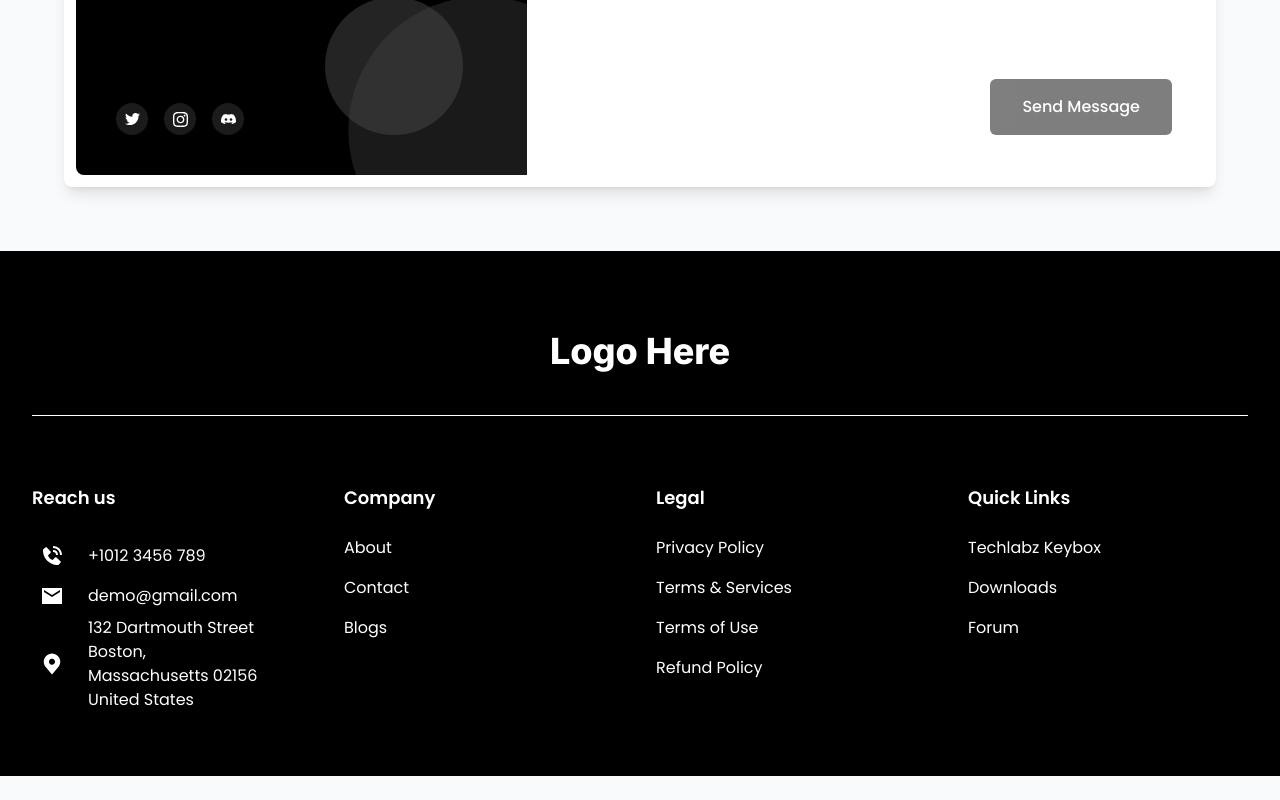
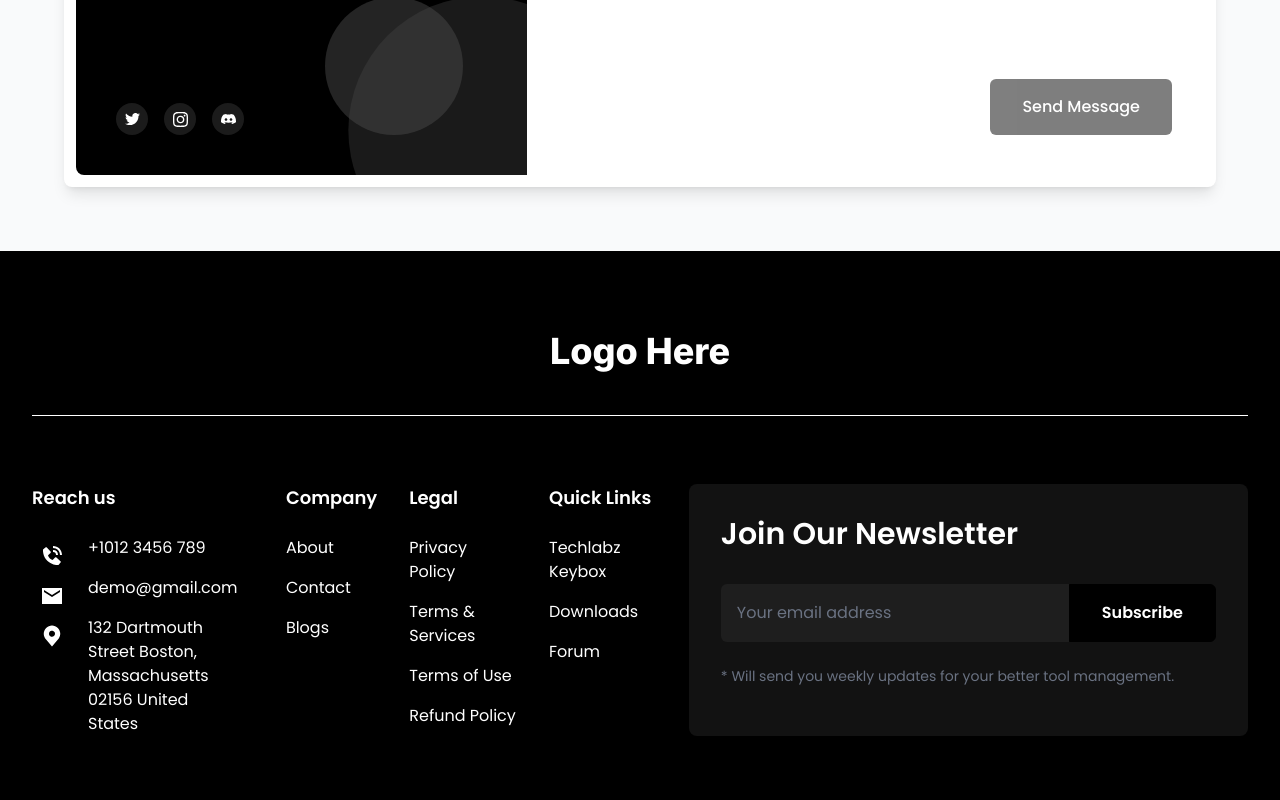
Before and after one commit to ntorbinskiy/mbunity-react-js-technical-assessment, a Next.js app: page /contact in a window 1280 px wide. Shown: the part 822-1622 px from the top of the page. Before the commit the page ends 1598 px from the top, so only its background shows below. Built offline with nearby package versions, Linux system fonts and the light colour scheme.

Commit message:
Add newsletter subscription and improve footer layout

```diff
--- a/src/components/contact-page/contact-info/ContactMethod.tsx
+++ b/src/components/contact-page/contact-info/ContactMethod.tsx
@@ -6,12 +6,14 @@ interface ContactMethodProps {
     icon: string;
     details: string | React.ReactNode;
     type?: "phone" | "email" | "address";
+    className?: string;
 }
 
 export const ContactMethod: React.FC<ContactMethodProps> = ({
     icon,
     details,
     type,
+    className,
 }) => {
     const iconAlt = type || "contact";
 
@@ -40,7 +42,9 @@ export const ContactMethod: React.FC<ContactMethodProps> = ({
     };
 
     return (
-        <div className="flex items-center md:flex-row flex-col not-md:justify-center">
+        <div
+            className={`flex items-center md:flex-row flex-col not-md:justify-center ${className}`}
+        >
             <div className="w-10 h-10 flex-shrink-0 md:mr-4  flex items-center justify-center ">
                 <Image src={icon} alt={iconAlt} width={24} height={24} />
             </div>
--- a/src/components/contact-page/contact-info/ContactMethodsList.tsx
+++ b/src/components/contact-page/contact-info/ContactMethodsList.tsx
@@ -9,7 +9,13 @@ interface ContactMethodRecord {
     };
 }
 
-export const ContactMethodsList: React.FC = () => {
+interface ContactMethodsListProps {
+    className?: string;
+}
+
+export const ContactMethodsList: React.FC<ContactMethodsListProps> = ({
+    className,
+}) => {
     const contactMethods: ContactMethodRecord = {
         phone: {
             type: "phone",
@@ -42,6 +48,7 @@ export const ContactMethodsList: React.FC = () => {
                         icon={icon}
                         type={type}
                         details={details}
+                        className={className}
                     />
                 ),
             )}
--- a/src/components/footer/Footer.tsx
+++ b/src/components/footer/Footer.tsx
@@ -2,7 +2,7 @@ import React from "react";
 import { ContactMethodsList } from "../contact-page/contact-info/ContactMethodsList";
 import { FooterLink } from "./FooterLink";
 import { FooterColumn } from "./FooterColumn";
-
+import { NewsletterSubscription } from "./NewsletterSubscription";
 export const Footer: React.FC = () => {
     return (
         <footer className="bg-black text-white pt-20 pb-16">
@@ -14,12 +14,12 @@ export const Footer: React.FC = () => {
                     <hr className="border-white my-11" />
                 </div>
 
-                <div className="grid grid-cols-1 md:grid-cols-2 lg:grid-cols-4 gap-8 pt-6">
+                <div className="grid  grid-cols-2 lg:grid-cols-[1fr_1fr_1fr_1fr_1fr] gap-8 pt-6">
                     <FooterColumn title="Reach us">
-                        <ContactMethodsList />
+                        <ContactMethodsList className="items-start!" />
                     </FooterColumn>
 
-                    <FooterColumn title="Company">
+                    <FooterColumn title="Company" className="justify-self-end">
                         <ul className="space-y-4">
                             <li>
                                 <FooterLink href="#">About</FooterLink>
@@ -52,7 +52,10 @@ export const Footer: React.FC = () => {
                         </ul>
                     </FooterColumn>
 
-                    <FooterColumn title="Quick Links">
+                    <FooterColumn
+                        title="Quick Links"
+                        className="justify-self-end"
+                    >
                         <ul className="space-y-4">
                             <li>
                                 <FooterLink href="#">
@@ -67,6 +70,7 @@ export const Footer: React.FC = () => {
                             </li>
                         </ul>
                     </FooterColumn>
+                    <NewsletterSubscription />
                 </div>
             </div>
         </footer>
--- a/src/components/footer/FooterColumn.tsx
+++ b/src/components/footer/FooterColumn.tsx
@@ -3,14 +3,16 @@ import React from "react";
 interface FooterColumnProps {
     title: string;
     children: React.ReactNode;
+    className?: string;
 }
 
 export const FooterColumn: React.FC<FooterColumnProps> = ({
     title,
     children,
+    className,
 }) => {
     return (
-        <div>
+        <div className={className}>
             <h3 className="text-lg font-semibold mb-6">{title}</h3>
             {children}
         </div>
--- /dev/null
+++ b/src/components/footer/NewsletterSubscription.tsx
@@ -0,0 +1,63 @@
+"use client";
+
+import React, { useState } from "react";
+
+interface NewsletterSubscriptionProps {
+    className?: string;
+}
+
+export const NewsletterSubscription: React.FC<NewsletterSubscriptionProps> = ({
+    className = "",
+}) => {
+    const [email, setEmail] = useState<string>("");
+    const [isSubmitted, setIsSubmitted] = useState<boolean>(false);
+
+    const handleSubmit = (e: React.FormEvent<HTMLFormElement>): void => {
+        e.preventDefault();
+        if (email) {
+            setIsSubmitted(true);
+            setEmail("");
+        }
+    };
+
+    return (
+        <div
+            className={`bg-[#121212] text-white p-8 rounded-lg ${className} -col-end-1 not-lg:col-start-1`}
+        >
+            <h3 className="text-3xl font-bold mb-8">Join Our Newsletter</h3>
+
+            <form onSubmit={handleSubmit} className="mb-6">
+                <div className="flex flex-col sm:flex-row">
+                    <input
+                        type="email"
+                        value={email}
+                        onChange={(e) => setEmail(e.target.value)}
+                        placeholder="Your email address"
+                        className="flex-grow py-4 px-4 bg-[#1E1E1E] text-gray-300 placeholder-gray-500 rounded-t-md sm:rounded-tr-none sm:rounded-l-md focus:outline-none"
+                        required
+                    />
+                    <button
+                        type="submit"
+                        className={`py-4 px-8 font-semibold border border-black rounded-b-md sm:rounded-bl-none sm:rounded-r-md transition-colors ${
+                            isSubmitted
+                                ? "bg-green-500 text-white hover:bg-green-600"
+                                : "bg-black text-white hover:bg-gray-900"
+                        }`}
+                    >
+                        {isSubmitted ? "Subscribed!" : "Subscribe"}
+                    </button>
+                </div>
+            </form>
+
+            {isSubmitted && (
+                <p className="text-green-500 text-sm">
+                    Thank you for subscribing!
+                </p>
+            )}
+
+            <p className="text-gray-500 text-sm">
+                * Will send you weekly updates for your better tool management.
+            </p>
+        </div>
+    );
+};
```
